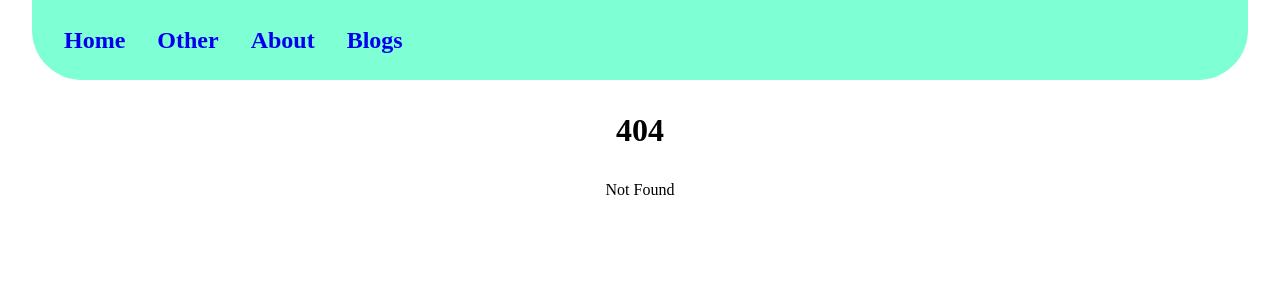
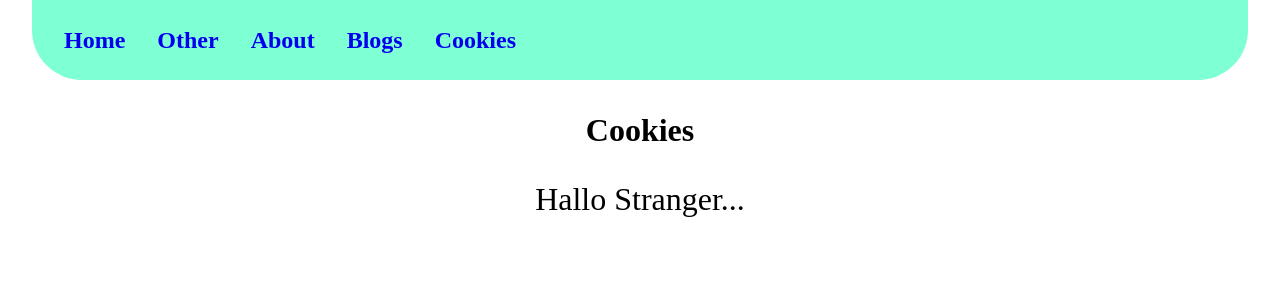
Before and after one commit to Waldemar-00/Sveltekit, a SvelteKit app: page /cookies in a window 1280 px wide. Before the commit this address had no page. Shown: the top 300 px of the page. Built offline with nearby package versions, Linux system fonts and the light colour scheme; no server answers.

Commit message:
Cookies. Methods of cookies in Svelte: get, set(name, value, {options(path)}). Parametr - setHeaders in load function.

```diff
--- a/src/routes/+layout.svelte
+++ b/src/routes/+layout.svelte
@@ -4,6 +4,7 @@
 		<li><a href="/other"><h2>Other</h2></a></li>
 		<li><a href="/about"><h2>About</h2></a></li>
 		<li><a href="/blogs"><h2>Blogs</h2></a></li>
+		<li><a href="/cookies"><h2>Cookies</h2></a></li>
 	</ul>
 </nav>
 <slot></slot>
--- /dev/null
+++ b/src/routes/cookies/+page.server.js
@@ -0,0 +1,36 @@
+// @ts-nocheck
+// export function load({setHeaders, cookies}) {
+//   setHeaders( {
+//     'Content-type': 'text/plain',
+//   } );
+//   const cooky = cookies.get( 'visited' );
+//   cookies.set( 'visited', 'true', {path: '/'} );
+//   return {
+//     cooky: (cooky === 'true').toString().toUpperCase() + '!',
+//   }
+// }
+
+
+// export function load({cookies}) {
+//   const cooky = cookies.get( 'visited' );
+//   cookies.set( 'visited', 'true', {path: '/'} );
+//   return {
+//     cooky: (cooky === 'true').toString().toUpperCase() + '!',
+//   }
+// }
+
+// export function load({cookies}) {
+//   cookies.set( 'visited', 'true', { path: '/' } );
+//   const cooky = cookies.get( 'visited' );
+//   return {
+//     cooky: cooky.toUpperCase() + '!',
+//   }
+// }
+
+export function load({cookies}) {
+  const cooky = cookies.get( 'visited' );
+  cookies.set( 'visited', 'true', {path: '/'} );
+  return {
+    cooky: cooky === 'true'
+  }
+}
--- /dev/null
+++ b/src/routes/cookies/+page.svelte
@@ -0,0 +1,12 @@
+<script>
+	export let data;
+</script>
+
+<h1>Cookies</h1>
+<p>Hallo {data.cooky ? 'Friend!' : 'Stranger...'}</p>
+
+<style>
+	p {
+		font-size: 2rem;
+	}
+</style>
```
